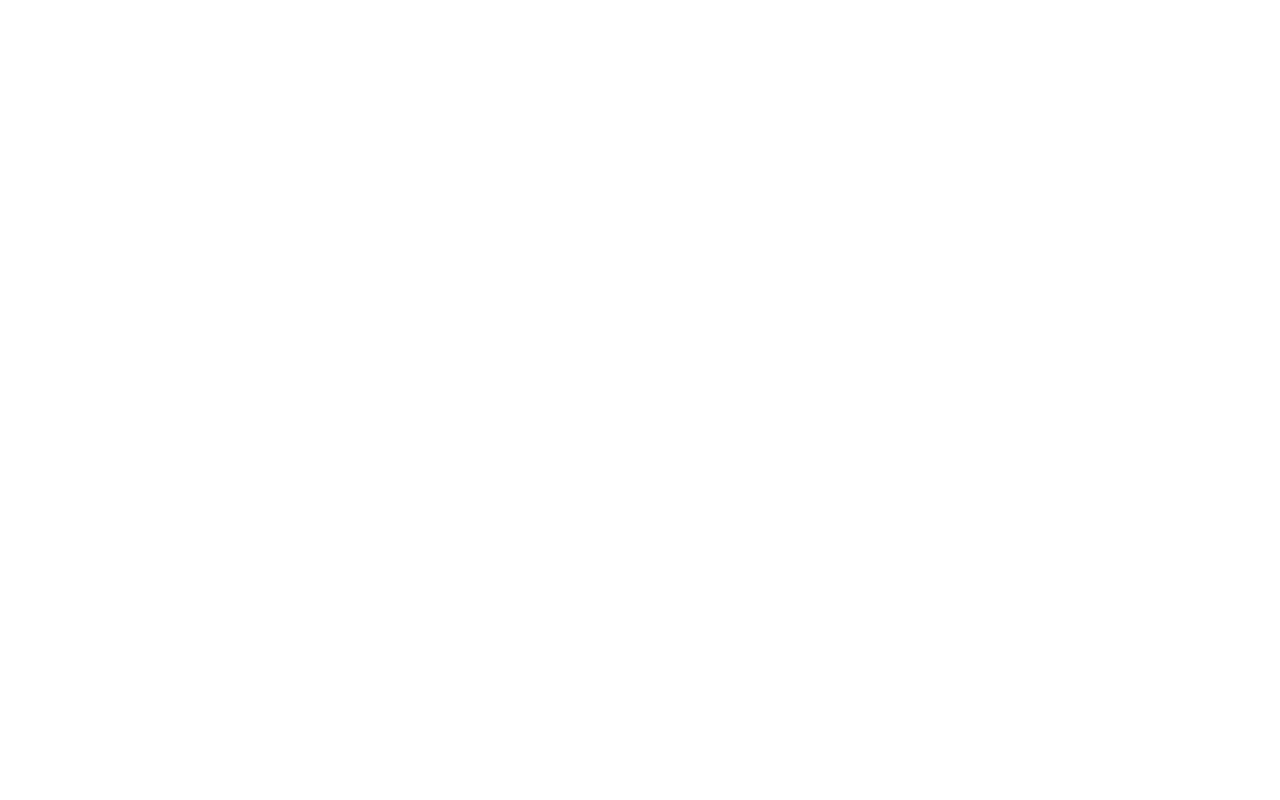
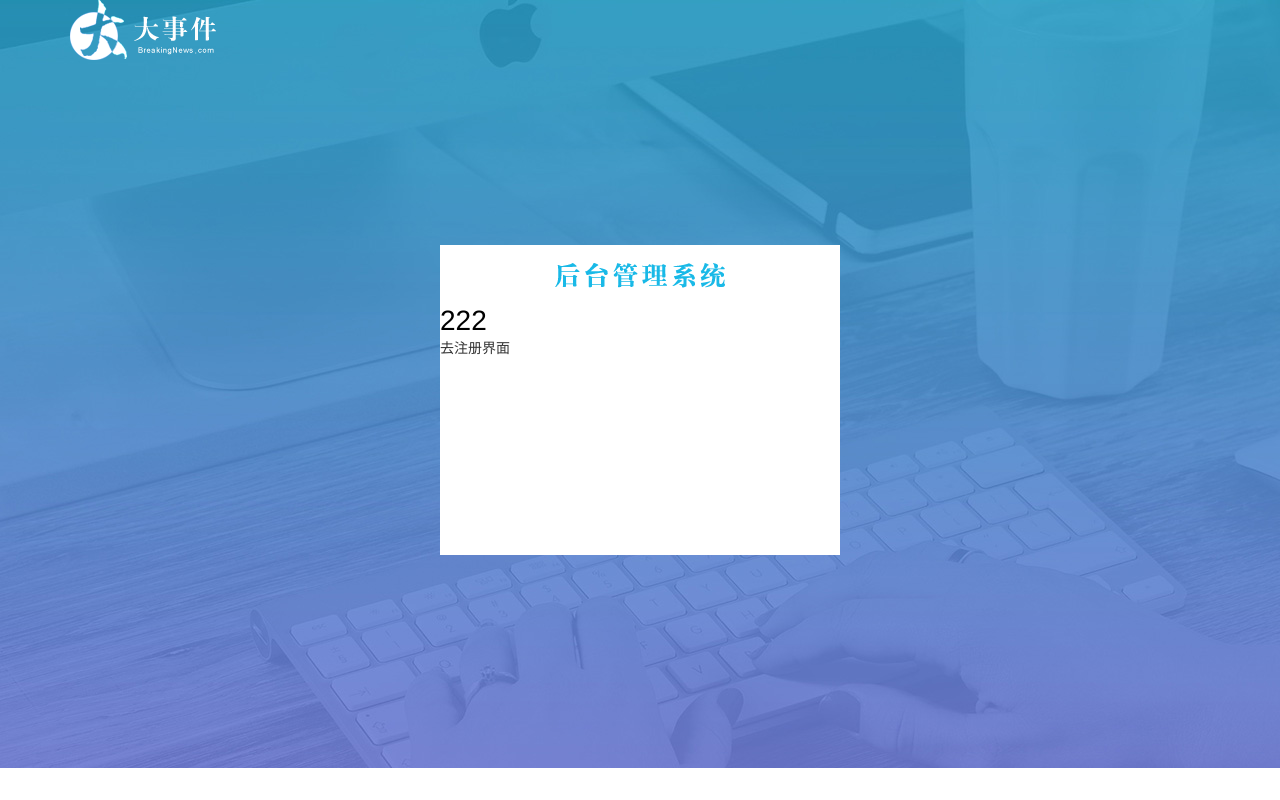
Before and after one commit to zwq-520/Web-bigevent_003, a plain HTML site: page login.html in a window 1280 px wide. Drawn offline with Linux system fonts and the light colour scheme.

Commit message:
做了一点修改的

```diff
--- /dev/null
+++ b/assets/css/login.css
@@ -0,0 +1,26 @@
+html body {
+    margin: 0;
+    padding: 0;
+    width: 100%;
+    height: 100%;
+    background:url('/assets/images/login_bg.jpg') no-repeat;
+    background-size: cover;
+}
+.loginAndRegBox {
+    position: absolute;
+    top: 50%;
+    left: 50%;
+    transform: translate(-50%,-50%);
+    width: 400px;
+    height: 310px;
+    background-color: #fff;
+}
+.titlebox{
+    width: 100%;
+    height: 60px;
+    background: url('/assets/images/login_title.png') no-repeat center;
+
+}
+.reg-box {
+    display: none;
+}
--- /dev/null
+++ b/assets/js/login.js
@@ -0,0 +1,10 @@
+$(function () {
+    $('#link_reg').on('click', function () {
+        $('.login-box').hide()
+        $('.reg-box').show()
+    })
+    $('#link_login').on('click', function () {
+        $('.login-box').show()
+        $('.reg-box').hide()
+    })
+})
--- a/login.html
+++ b/login.html
@@ -5,10 +5,48 @@
     <meta charset="UTF-8">
     <meta name="viewport" content="width=device-width, initial-scale=1.0">
     <title>Document</title>
+    <link rel="stylesheet" href="/assets/lib/layui/css/layui.css">
+    <link rel="stylesheet" href="/assets/css/login.css">
 </head>
 
 <body>
+    <!-- 头部logo -->
+    <div class=" layui-main">
+        <img src="/assets/images/logo.png" alt="">
+    </div>
+    <!-- 登录框 -->
+    <div class="loginAndRegBox">
+        <!-- 登录框头部 -->
+        <div class="titlebox"></div>
+        <!-- 登录区 -->
+        <div class="login-box">
+            <h1>222</h1>
+            <a href="javascript:;" id="link_reg">去注册界面</a>
+        </div>
+        <!-- 注册区 -->
+        <div class="reg-box">
+            <h2>3333</h2>
+            <a href="javascript:;" id="link_login">去登录</a>
 
+        </div>
+    </div>
+
+
+
+
+
+
+
+
+
+
+
+
+
+
+
+    <script src="/assets/lib/jquery.js"></script>
+    <script src="/assets/js/login.js"></script>
 </body>
 
 </html>
```
